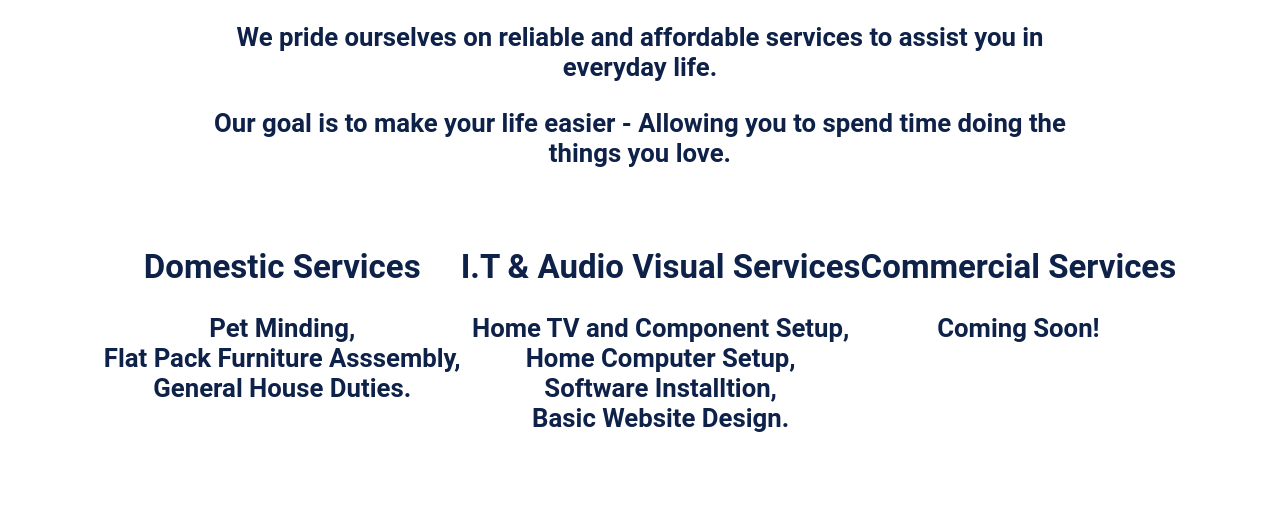
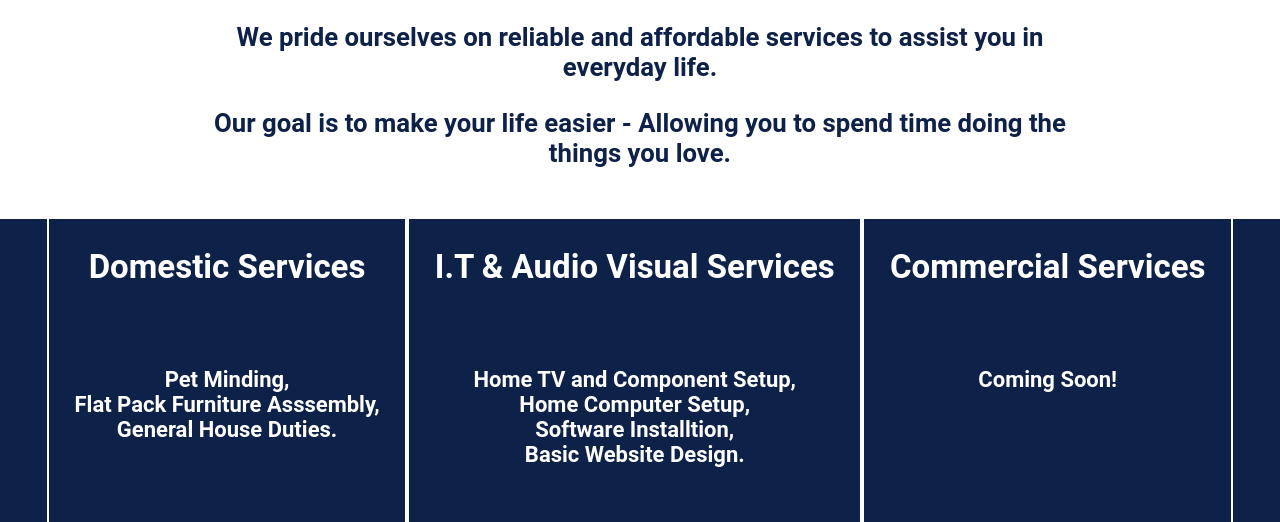
Before and after one commit to beauad/theerrandco, a plain HTML site: page index.html in a window 1280 px wide. Shown: the part 905-1427 px from the top of the page. Before the commit the page ends 1364 px from the top, so only its background shows below. Drawn offline with Linux system fonts and the light colour scheme.

Commit message:
Services update with styling

```diff
--- a/index.html
+++ b/index.html
@@ -31,22 +31,23 @@
       </div>
     </div>
 
+    <!-- Main Services Section -->
+
     <div id="services" class="flex-container">
       <div class="service">
         <h2>Domestic Services</h2>
-        <h3>Pet Minding, <br /> Flat Pack Furniture Asssembly, <br />General House Duties.</h3>
+        <br />
+        <h4>Pet Minding, <br /> Flat Pack Furniture Asssembly, <br />General House Duties.</h4>
         </div>
       <div class="service">
         <h2>I.T & Audio Visual Services</h2>
-        <h3>Home TV and Component Setup, <br /> Home Computer Setup, <br />Software Installtion, <br />Basic Website Design.</h3>
+        <br />
+        <h4>Home TV and Component Setup, <br /> Home Computer Setup, <br />Software Installtion, <br />Basic Website Design.</h4>
       </div>
       <div class="service">
         <h2>Commercial Services</h2>
-        <h3>Coming Soon!</h3>
-      </div>
-    </div>
-
-        </div>
+        <br />
+        <h4>Coming Soon!</h4>
       </div>
     </div>
 
--- a/style.css
+++ b/style.css
@@ -67,6 +67,7 @@ a:link {
 /* Main Section */
 
 #main {
+
 }
 
 #logo {
@@ -85,3 +86,16 @@ a:link {
 b {
     font-size: 30px;
 }
+
+/* Main Services Section */
+
+#services {
+    background-color: #0e2149
+}
+
+.service {
+    padding: 0% 2% 2% 2%;
+    color: white;
+    border-right: 2px solid white;
+    border-left: 2px solid white;
+}
```
